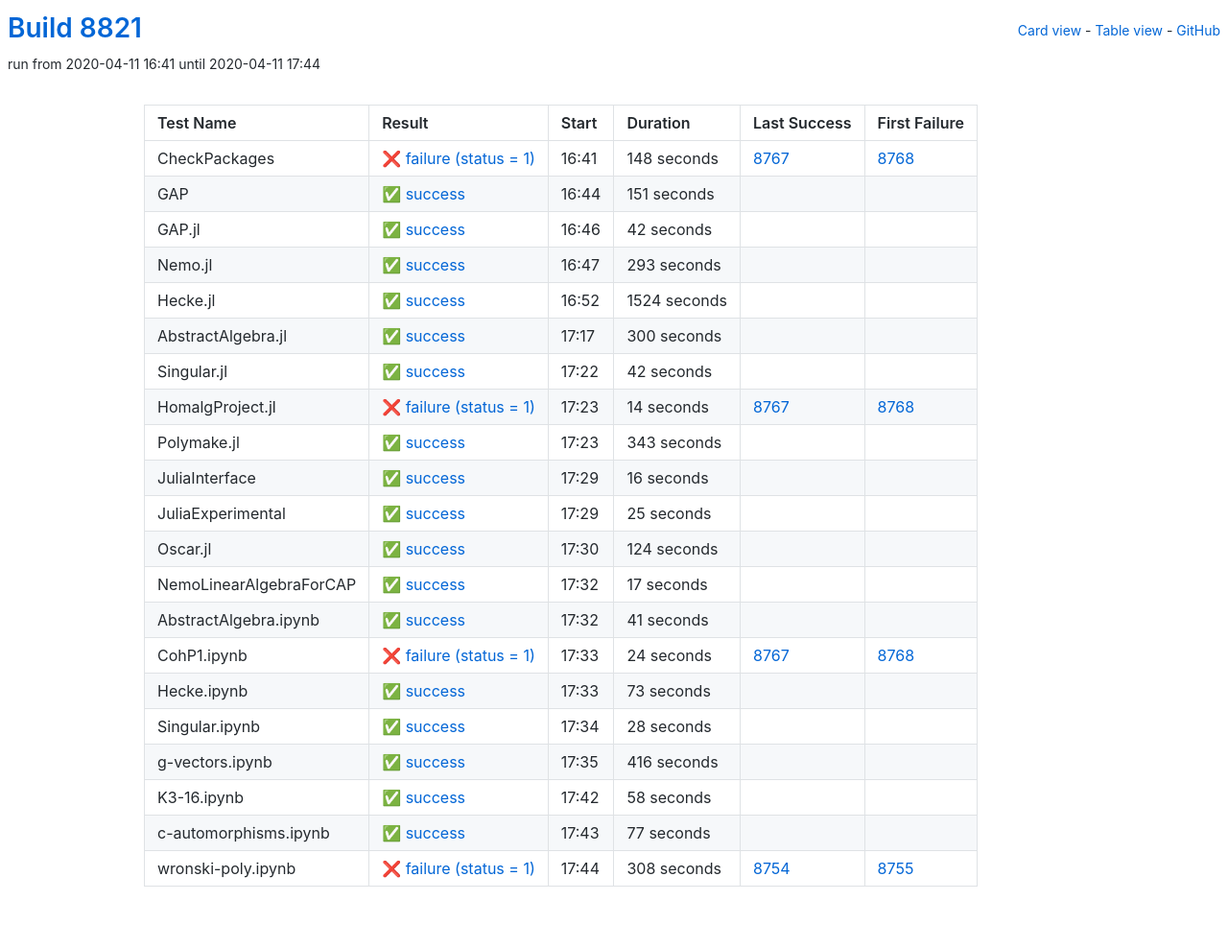
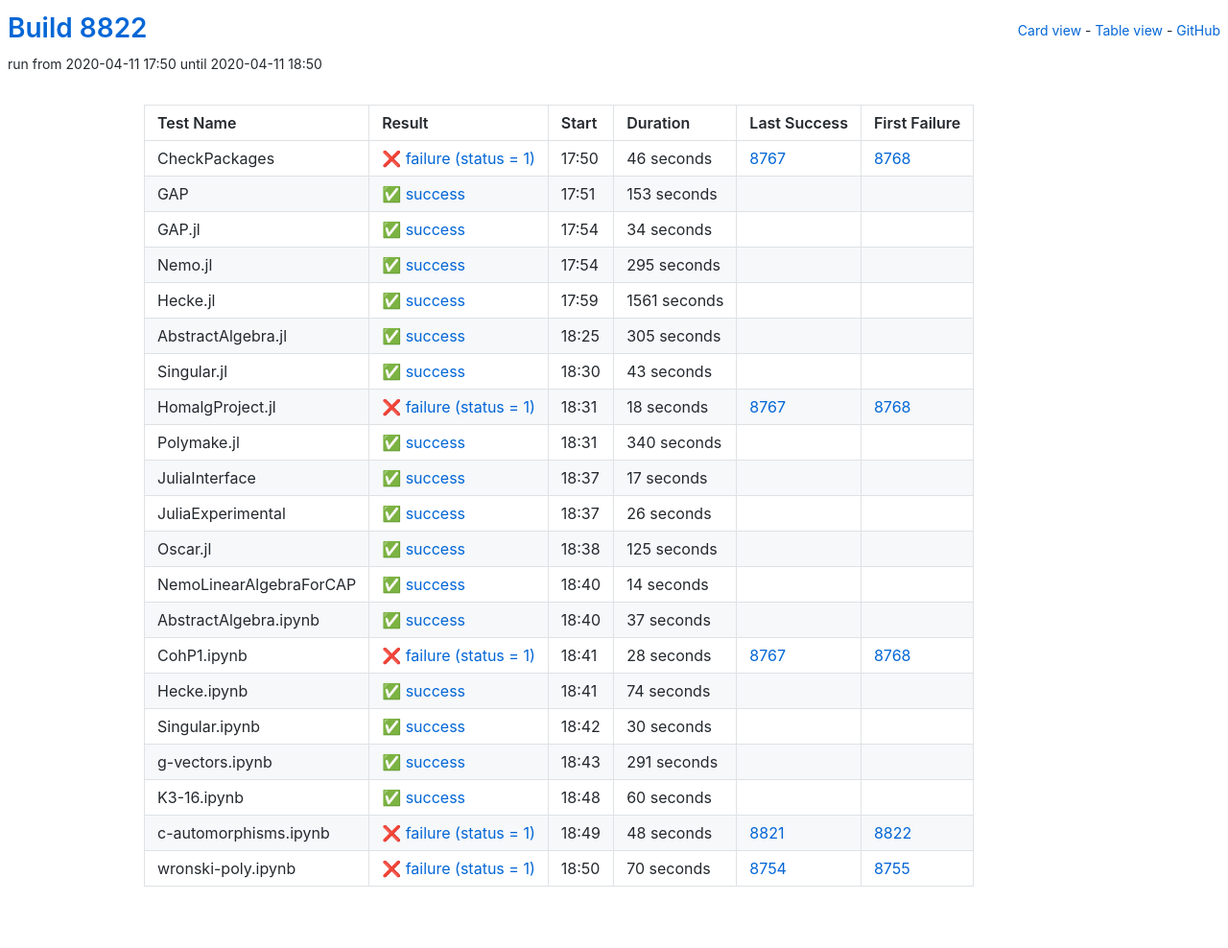
Before and after one commit to oscar-system/oscar-ci-status, a Jekyll site: the page built from table.html, in a window 1280 px wide. Shown: the whole page at 96% size. Built offline with Jekyll 4.4.1, drawn with Linux system fonts in a browser that asks for light colours.

Commit message:
Build 8822

```diff
--- a/_data/ci.yml
+++ b/_data/ci.yml
@@ -1,137 +1,104 @@
-build: 8821
-build_url: https://oscarci.mathematik.uni-kl.de/job/oscar/8821/
+build: 8822
+build_url: https://oscarci.mathematik.uni-kl.de/job/oscar/8822/
 job: oscar
 tests:
-- duration: 148
+- duration: 46
   exitcode: 1
   first_failure: 8768
   first_failure_url: https://oscarci.mathematik.uni-kl.de/job/oscar/8768/
   last_success: 8767
   last_success_url: https://oscarci.mathematik.uni-kl.de/job/oscar/8767/
-  log: https://oscarci.mathematik.uni-kl.de/job/oscar/8821/artifact/logs/build-8821/CheckPackages.log
+  log: https://oscarci.mathematik.uni-kl.de/job/oscar/8822/artifact/logs/build-8822/CheckPackages.log
   name: CheckPackages
-  start: 2020-04-11 16:41
+  start: 2020-04-11 17:50
   status: failure
   success: false
-- duration: 151
+- duration: 153
   exitcode: 0
   first_failure: false
   first_failure_url: null
   last_success: false
   last_success_url: null
-  log: https://oscarci.mathematik.uni-kl.de/job/oscar/8821/artifact/logs/build-8821/GAP.log
+  log: https://oscarci.mathematik.uni-kl.de/job/oscar/8822/artifact/logs/build-8822/GAP.log
   name: GAP
-  start: 2020-04-11 16:44
+  start: 2020-04-11 17:51
   status: success
   success: true
-- duration: 42
+- duration: 34
   exitcode: 0
   first_failure: false
   first_failure_url: null
   last_success: false
   last_success_url: null
-  log: https://oscarci.mathematik.uni-kl.de/job/oscar/8821/artifact/logs/build-8821/GAP.jl.log
+  log: https://oscarci.mathematik.uni-kl.de/job/oscar/8822/artifact/logs/build-8822/GAP.jl.log
   name: GAP.jl
-  start: 2020-04-11 16:46
+  start: 2020-04-11 17:54
   status: success
   success: true
-- duration: 293
+- duration: 295
   exitcode: 0
   first_failure: false
   first_failure_url: null
   last_success: false
   last_success_url: null
-  log: https://oscarci.mathematik.uni-kl.de/job/oscar/8821/artifact/logs/build-8821/Nemo.jl.log
+  log: https://oscarci.mathematik.uni-kl.de/job/oscar/8822/artifact/logs/build-8822/Nemo.jl.log
   name: Nemo.jl
-  start: 2020-04-11 16:47
+  start: 2020-04-11 17:54
   status: success
   success: true
-- duration: 1524
+- duration: 1561
   exitcode: 0
   first_failure: false
   first_failure_url: null
   last_success: false
   last_success_url: null
-  log: https://oscarci.mathematik.uni-kl.de/job/oscar/8821/artifact/logs/build-8821/Hecke.jl.log
+  log: https://oscarci.mathematik.uni-kl.de/job/oscar/8822/artifact/logs/build-8822/Hecke.jl.log
   name: Hecke.jl
-  start: 2020-04-11 16:52
+  start: 2020-04-11 17:59
   status: success
   success: true
-- duration: 300
+- duration: 305
   exitcode: 0
   first_failure: false
   first_failure_url: null
   last_success: false
   last_success_url: null
-  log: https://oscarci.mathematik.uni-kl.de/job/oscar/8821/artifact/logs/build-8821/AbstractAlgebra.jl.log
+  log: https://oscarci.mathematik.uni-kl.de/job/oscar/8822/artifact/logs/build-8822/AbstractAlgebra.jl.log
   name: AbstractAlgebra.jl
-  start: 2020-04-11 17:17
+  start: 2020-04-11 18:25
   status: success
   success: true
-- duration: 42
+- duration: 43
   exitcode: 0
   first_failure: false
   first_failure_url: null
   last_success: false
   last_success_url: null
-  log: https://oscarci.mathematik.uni-kl.de/job/oscar/8821/artifact/logs/build-8821/Singular.jl.log
+  log: https://oscarci.mathematik.uni-kl.de/job/oscar/8822/artifact/logs/build-8822/Singular.jl.log
   name: Singular.jl
-  start: 2020-04-11 17:22
+  start: 2020-04-11 18:30
   status: success
   success: true
-- duration: 14
+- duration: 18
   exitcode: 1
   first_failure: 8768
   first_failure_url: https://oscarci.mathematik.uni-kl.de/job/oscar/8768/
   last_success: 8767
   last_success_url: https://oscarci.mathematik.uni-kl.de/job/oscar/8767/
-  log: https://oscarci.mathematik.uni-kl.de/job/oscar/8821/artifact/logs/build-8821/HomalgProject.jl.log
+  log: https://oscarci.mathematik.uni-kl.de/job/oscar/8822/artifact/logs/build-8822/HomalgProject.jl.log
   name: HomalgProject.jl
-  start: 2020-04-11 17:23
+  start: 2020-04-11 18:31
   status: failure
   success: false
-- duration: 343
+- duration: 340
   exitcode: 0
   first_failure: false
   first_failure_url: null
   last_success: false
   last_success_url: null
-  log: https://oscarci.mathematik.uni-kl.de/job/oscar/8821/artifact/logs/build-8821/Polymake.jl.log
+  log: https://oscarci.mathematik.uni-kl.de/job/oscar/8822/artifact/logs/build-8822/Polymake.jl.log
   name: Polymake.jl
-  start: 2020-04-11 17:23
-  status: success
-  success: true
-- duration: 16
-  exitcode: 0
-  first_failure: false
-  first_failure_url: null
-  last_success: false
-  last_success_url: null
-  log: https://oscarci.mathematik.uni-kl.de/job/oscar/8821/artifact/logs/build-8821/JuliaInterface.log
-  name: JuliaInterface
-  start: 2020-04-11 17:29
-  status: success
-  success: true
-- duration: 25
-  exitcode: 0
-  first_failure: false
-  first_failure_url: null
-  last_success: false
-  last_success_url: null
-  log: https://oscarci.mathematik.uni-kl.de/job/oscar/8821/artifact/logs/build-8821/JuliaExperimental.log
-  name: JuliaExperimental
-  start: 2020-04-11 17:29
-  status: success
-  success: true
-- duration: 124
-  exitcode: 0
-  first_failure: false
-  first_failure_url: null
-  last_success: false
-  last_success_url: null
-  log: https://oscarci.mathematik.uni-kl.de/job/oscar/8821/artifact/logs/build-8821/Oscar.jl.log
-  name: Oscar.jl
-  start: 2020-04-11 17:30
+  start: 2020-04-11 18:31
   status: success
   success: true
 - duration: 17
@@ -140,96 +107,129 @@ tests:
   first_failure_url: null
   last_success: false
   last_success_url: null
-  log: https://oscarci.mathematik.uni-kl.de/job/oscar/8821/artifact/logs/build-8821/NemoLinearAlgebraForCAP.log
-  name: NemoLinearAlgebraForCAP
-  start: 2020-04-11 17:32
+  log: https://oscarci.mathematik.uni-kl.de/job/oscar/8822/artifact/logs/build-8822/JuliaInterface.log
+  name: JuliaInterface
+  start: 2020-04-11 18:37
   status: success
   success: true
-- duration: 41
+- duration: 26
   exitcode: 0
   first_failure: false
   first_failure_url: null
   last_success: false
   last_success_url: null
-  log: https://oscarci.mathematik.uni-kl.de/job/oscar/8821/artifact/logs/build-8821/AbstractAlgebra.ipynb.log
-  name: AbstractAlgebra.ipynb
-  start: 2020-04-11 17:32
+  log: https://oscarci.mathematik.uni-kl.de/job/oscar/8822/artifact/logs/build-8822/JuliaExperimental.log
+  name: JuliaExperimental
+  start: 2020-04-11 18:37
   status: success
   success: true
-- duration: 24
+- duration: 125
+  exitcode: 0
+  first_failure: false
+  first_failure_url: null
+  last_success: false
+  last_success_url: null
+  log: https://oscarci.mathematik.uni-kl.de/job/oscar/8822/artifact/logs/build-8822/Oscar.jl.log
+  name: Oscar.jl
+  start: 2020-04-11 18:38
+  status: success
+  success: true
+- duration: 14
+  exitcode: 0
+  first_failure: false
+  first_failure_url: null
+  last_success: false
+  last_success_url: null
+  log: https://oscarci.mathematik.uni-kl.de/job/oscar/8822/artifact/logs/build-8822/NemoLinearAlgebraForCAP.log
+  name: NemoLinearAlgebraForCAP
+  start: 2020-04-11 18:40
+  status: success
+  success: true
+- duration: 37
+  exitcode: 0
+  first_failure: false
+  first_failure_url: null
+  last_success: false
+  last_success_url: null
+  log: https://oscarci.mathematik.uni-kl.de/job/oscar/8822/artifact/logs/build-8822/AbstractAlgebra.ipynb.log
+  name: AbstractAlgebra.ipynb
+  start: 2020-04-11 18:40
+  status: success
+  success: true
+- duration: 28
   exitcode: 1
   first_failure: 8768
   first_failure_url: https://oscarci.mathematik.uni-kl.de/job/oscar/8768/
   last_success: 8767
   last_success_url: https://oscarci.mathematik.uni-kl.de/job/oscar/8767/
-  log: https://oscarci.mathematik.uni-kl.de/job/oscar/8821/artifact/logs/build-8821/CohP1.ipynb.log
+  log: https://oscarci.mathematik.uni-kl.de/job/oscar/8822/artifact/logs/build-8822/CohP1.ipynb.log
   name: CohP1.ipynb
-  start: 2020-04-11 17:33
+  start: 2020-04-11 18:41
   status: failure
   success: false
-- duration: 73
+- duration: 74
   exitcode: 0
   first_failure: false
   first_failure_url: null
   last_success: false
   last_success_url: null
-  log: https://oscarci.mathematik.uni-kl.de/job/oscar/8821/artifact/logs/build-8821/Hecke.ipynb.log
+  log: https://oscarci.mathematik.uni-kl.de/job/oscar/8822/artifact/logs/build-8822/Hecke.ipynb.log
   name: Hecke.ipynb
-  start: 2020-04-11 17:33
+  start: 2020-04-11 18:41
   status: success
   success: true
-- duration: 28
+- duration: 30
   exitcode: 0
   first_failure: false
   first_failure_url: null
   last_success: false
   last_success_url: null
-  log: https://oscarci.mathematik.uni-kl.de/job/oscar/8821/artifact/logs/build-8821/Singular.ipynb.log
+  log: https://oscarci.mathematik.uni-kl.de/job/oscar/8822/artifact/logs/build-8822/Singular.ipynb.log
   name: Singular.ipynb
-  start: 2020-04-11 17:34
+  start: 2020-04-11 18:42
   status: success
   success: true
-- duration: 416
+- duration: 291
   exitcode: 0
   first_failure: false
   first_failure_url: null
   last_success: false
   last_success_url: null
-  log: https://oscarci.mathematik.uni-kl.de/job/oscar/8821/artifact/logs/build-8821/g-vectors.ipynb.log
+  log: https://oscarci.mathematik.uni-kl.de/job/oscar/8822/artifact/logs/build-8822/g-vectors.ipynb.log
   name: g-vectors.ipynb
-  start: 2020-04-11 17:35
+  start: 2020-04-11 18:43
   status: success
   success: true
-- duration: 58
+- duration: 60
   exitcode: 0
   first_failure: false
   first_failure_url: null
   last_success: false
   last_success_url: null
-  log: https://oscarci.mathematik.uni-kl.de/job/oscar/8821/artifact/logs/build-8821/K3-16.ipynb.log
+  log: https://oscarci.mathematik.uni-kl.de/job/oscar/8822/artifact/logs/build-8822/K3-16.ipynb.log
   name: K3-16.ipynb
-  start: 2020-04-11 17:42
+  start: 2020-04-11 18:48
   status: success
   success: true
-- duration: 77
-  exitcode: 0
-  first_failure: false
-  first_failure_url: null
-  last_success: false
-  last_success_url: null
-  log: https://oscarci.mathematik.uni-kl.de/job/oscar/8821/artifact/logs/build-8821/c-automorphisms.ipynb.log
+- duration: 48
+  exitcode: 1
+  first_failure: 8822
+  first_failure_url: https://oscarci.mathematik.uni-kl.de/job/oscar/8822/
+  last_success: 8821
+  last_success_url: https://oscarci.mathematik.uni-kl.de/job/oscar/8821/
+  log: https://oscarci.mathematik.uni-kl.de/job/oscar/8822/artifact/logs/build-8822/c-automorphisms.ipynb.log
   name: c-automorphisms.ipynb
-  start: 2020-04-11 17:43
-  status: success
-  success: true
-- duration: 308
+  start: 2020-04-11 18:49
+  status: failure
+  success: false
+- duration: 70
   exitcode: 1
   first_failure: 8755
   first_failure_url: https://oscarci.mathematik.uni-kl.de/job/oscar/8755/
   last_success: 8754
   last_success_url: https://oscarci.mathematik.uni-kl.de/job/oscar/8754/
-  log: https://oscarci.mathematik.uni-kl.de/job/oscar/8821/artifact/logs/build-8821/wronski-poly.ipynb.log
+  log: https://oscarci.mathematik.uni-kl.de/job/oscar/8822/artifact/logs/build-8822/wronski-poly.ipynb.log
   name: wronski-poly.ipynb
-  start: 2020-04-11 17:44
+  start: 2020-04-11 18:50
   status: failure
   success: false
```
Also changed, not shown: README.md.
